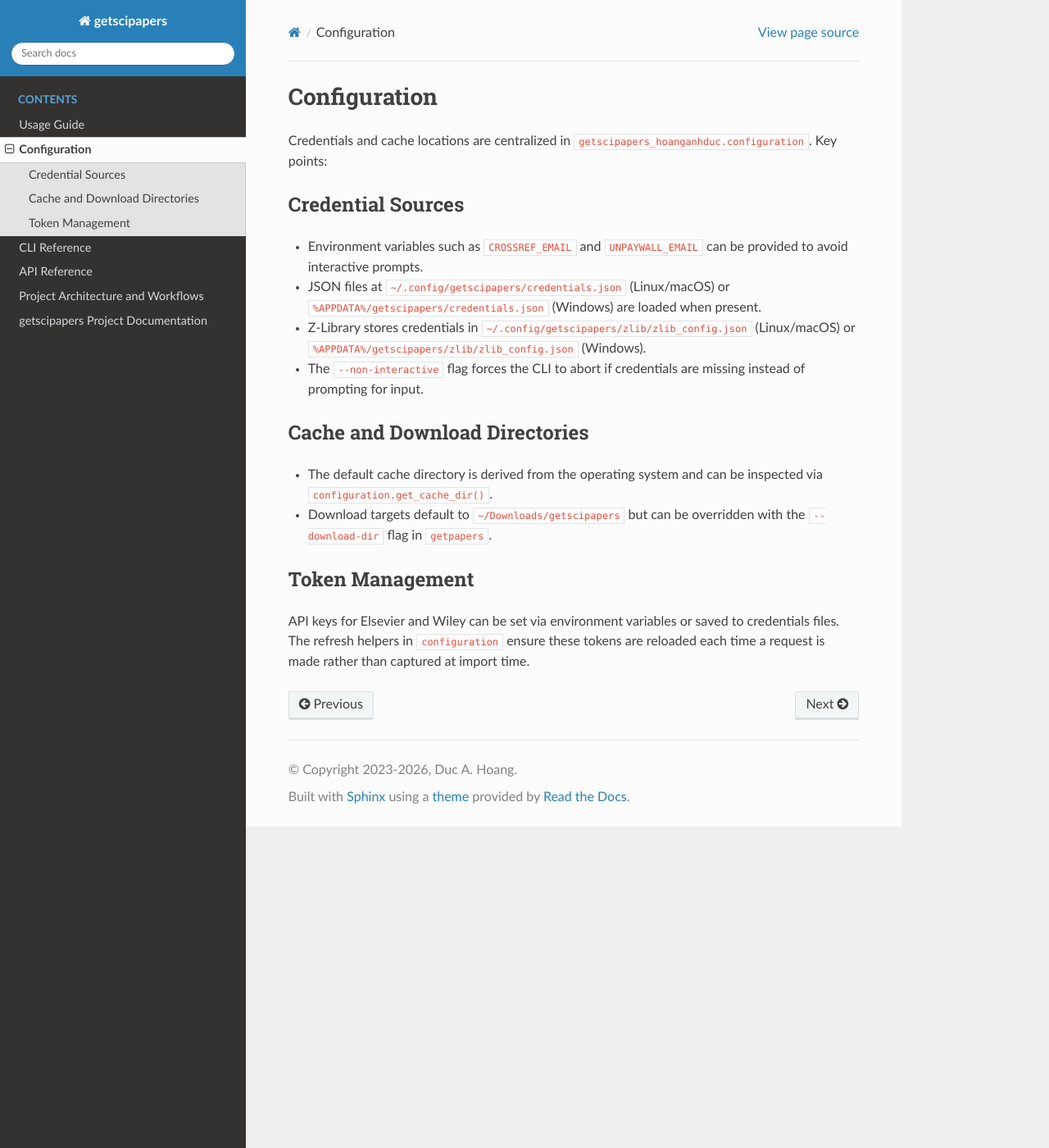
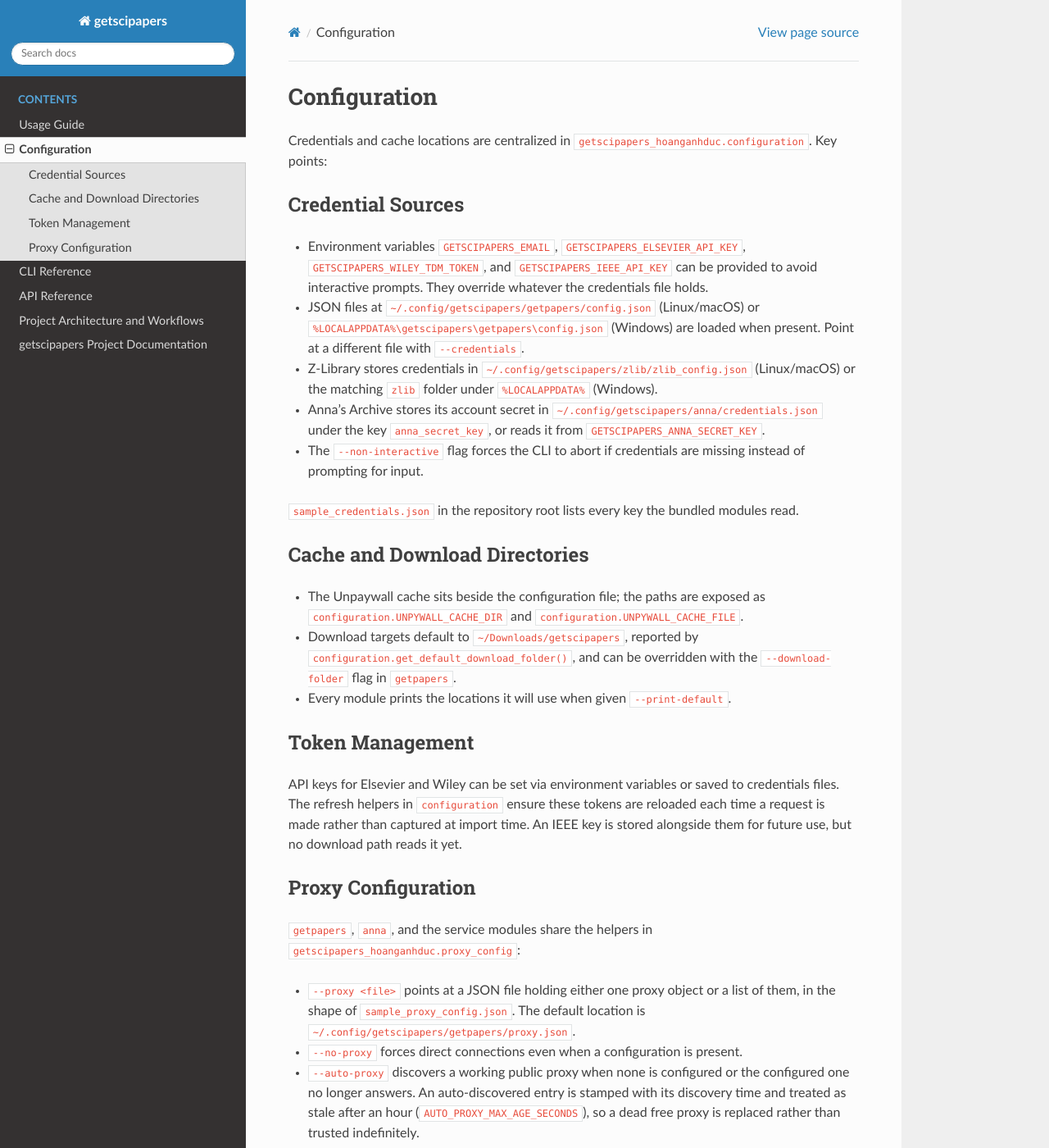
Before and after one commit to hoanganhduc/getscipapers, a Sphinx documentation site: the page built from docs/source/configuration.rst, in a window 1280 px wide and 1400 px high. Shown: the whole window at 82% size. Built offline with Sphinx 7.4.7 and the Read the Docs theme 3.1.0, drawn with Linux system fonts in a browser that asks for light colours; some of the changed text lies outside the part shown.

Commit message:
Correct CLI examples that no longer match the flags
The documented invocations drifted from argparse: getpapers has no --email,
--query, or --download-dir; request takes --doi and --service rather than
--title and --nexus; checkin takes its services positionally. Fix those,
list the real --db choices, and point the credential and cache prose at the
paths configuration.py actually builds.

Also drop the duplicate "Running Locally with Docker" section, whose
docker run carried an --output flag no entry point accepts, and say that
the Dockerfile lives on the docker branch so docker build -t works.

```diff
--- a/docs/source/configuration.rst
+++ b/docs/source/configuration.rst
@@ -7,22 +7,35 @@
 Credential Sources
 ------------------
 
-* Environment variables such as ``CROSSREF_EMAIL`` and ``UNPAYWALL_EMAIL`` can
-  be provided to avoid interactive prompts.
-* JSON files at ``~/.config/getscipapers/credentials.json`` (Linux/macOS) or
-  ``%APPDATA%/getscipapers/credentials.json`` (Windows) are loaded when present.
+* Environment variables ``GETSCIPAPERS_EMAIL``,
+  ``GETSCIPAPERS_ELSEVIER_API_KEY``, ``GETSCIPAPERS_WILEY_TDM_TOKEN``, and
+  ``GETSCIPAPERS_IEEE_API_KEY`` can be provided to avoid interactive prompts.
+  They override whatever the credentials file holds.
+* JSON files at ``~/.config/getscipapers/getpapers/config.json`` (Linux/macOS)
+  or ``%LOCALAPPDATA%\getscipapers\getpapers\config.json`` (Windows) are
+  loaded when present. Point at a different file with ``--credentials``.
 * Z-Library stores credentials in ``~/.config/getscipapers/zlib/zlib_config.json``
-  (Linux/macOS) or ``%APPDATA%/getscipapers/zlib/zlib_config.json`` (Windows).
+  (Linux/macOS) or the matching ``zlib`` folder under ``%LOCALAPPDATA%``
+  (Windows).
+* Anna's Archive stores its account secret in
+  ``~/.config/getscipapers/anna/credentials.json`` under the key
+  ``anna_secret_key``, or reads it from ``GETSCIPAPERS_ANNA_SECRET_KEY``.
 * The ``--non-interactive`` flag forces the CLI to abort if credentials are
   missing instead of prompting for input.
+
+``sample_credentials.json`` in the repository root lists every key the bundled
+modules read.
 
 Cache and Download Directories
 ------------------------------
 
-* The default cache directory is derived from the operating system and can be
-  inspected via ``configuration.get_cache_dir()``.
-* Download targets default to ``~/Downloads/getscipapers`` but can be overridden
-  with the ``--download-dir`` flag in ``getpapers``.
+* The Unpaywall cache sits beside the configuration file; the paths are exposed
+  as ``configuration.UNPYWALL_CACHE_DIR`` and
+  ``configuration.UNPYWALL_CACHE_FILE``.
+* Download targets default to ``~/Downloads/getscipapers``, reported by
+  ``configuration.get_default_download_folder()``, and can be overridden with
+  the ``--download-folder`` flag in ``getpapers``.
+* Every module prints the locations it will use when given ``--print-default``.
 
 Token Management
 ----------------
@@ -30,3 +43,25 @@
 API keys for Elsevier and Wiley can be set via environment variables or saved to
 credentials files. The refresh helpers in ``configuration`` ensure these tokens
 are reloaded each time a request is made rather than captured at import time.
+An IEEE key is stored alongside them for future use, but no download path reads
+it yet.
+
+Proxy Configuration
+-------------------
+
+``getpapers``, ``anna``, and the service modules share the helpers in
+``getscipapers_hoanganhduc.proxy_config``:
+
+* ``--proxy <file>`` points at a JSON file holding either one proxy object or a
+  list of them, in the shape of ``sample_proxy_config.json``. The default
+  location is ``~/.config/getscipapers/getpapers/proxy.json``.
+* ``--no-proxy`` forces direct connections even when a configuration is present.
+* ``--auto-proxy`` discovers a working public proxy when none is configured or
+  the configured one no longer answers. An auto-discovered entry is stamped with
+  its discovery time and treated as stale after an hour
+  (``AUTO_PROXY_MAX_AGE_SECONDS``), so a dead free proxy is replaced rather than
+  trusted indefinitely.
+
+Requests are attempted directly first. The proxy is used only as a retry, when
+the direct attempt raises or returns one of ``PROXY_RETRY_STATUSES``
+(403, 407, 408, 429, 500, 502, 503, 504).
```
Also changed, not shown: README.md (+4 -30 lines), docs/source/cli_reference.rst (+26 -10 lines), docs/source/usage.rst (+12 -7 lines).
